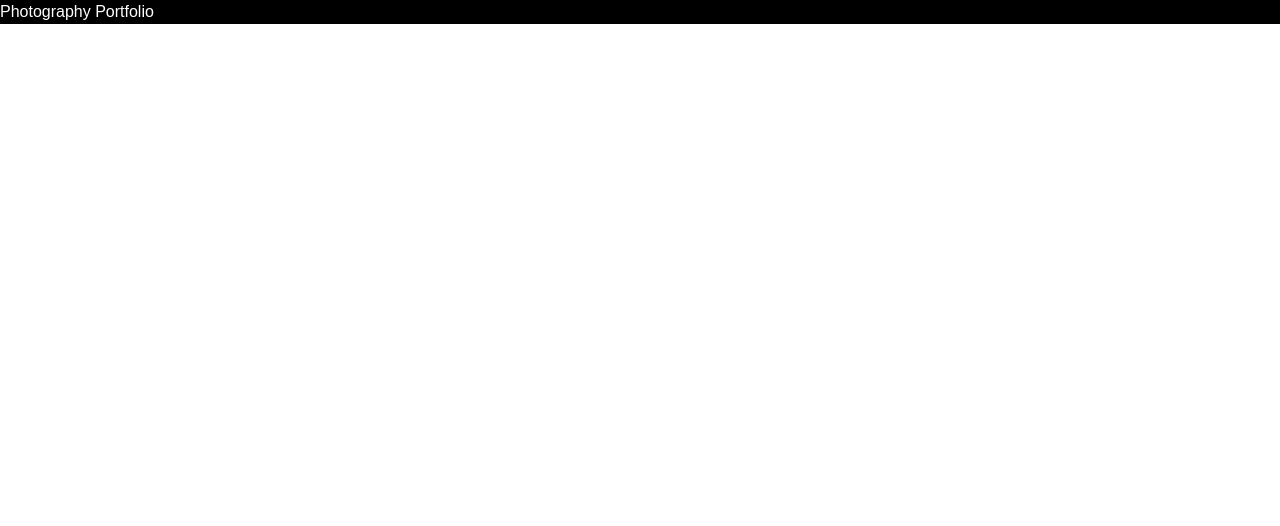
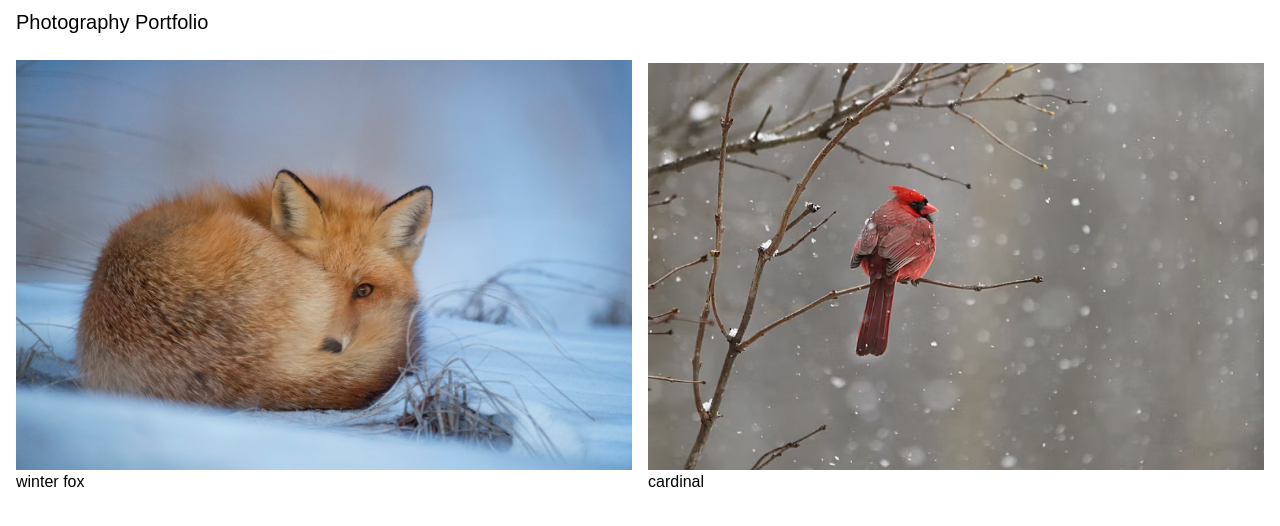
Before and after one commit to samanthacabrera/photography, a React (Vite) app: page / in a window 1280 px wide. Shown: the top 526 px of the page. Built offline with nearby package versions, Linux system fonts and the light colour scheme.

Commit message:
add basic gallery

```diff
--- a/src/App.jsx
+++ b/src/App.jsx
@@ -1,10 +1,11 @@
+import Header from "./Header";
 import Gallery from "./Gallery";
 import './App.css'
 
 function App() {
   return (
     <>
-    <h1 className="text-white bg-black">Photography Portfolio</h1>
+    <Header/>
     <Gallery/>
     </>
   )
--- a/src/Gallery.jsx
+++ b/src/Gallery.jsx
@@ -1,9 +1,19 @@
 const Gallery = () => {
-    return (
-        <div className="grid grid-cols-2 lg:gird-cols-1">
+  const images = [
+    { src: '/fox.avif', name: 'winter fox', year: '2024'},
+    { src: '/bird.avif', name: 'cardinal', year: '2024'},
+  ];
 
+  return (
+   <div className="grid grid-cols-1 lg:grid-cols-2 gap-4 p-4">
+      {images.map((image, index) => (
+        <div key={index} className="flex flex-col lg:flex-col-reverse">
+            <h2 className="text-center lg:text-left">{image.name} </h2>
+            <img src={image.src} alt={image.name} className="w-full h-auto object-cover" />
         </div>
-    )
-}
+      ))}
+    </div>
+  );
+};
 
 export default Gallery;
--- /dev/null
+++ b/src/Header.jsx
@@ -0,0 +1,9 @@
+const Header = () => {
+    return (
+        <div className="w-screen mx-4">
+            <h1 className="text-xl py-2">Photography Portfolio</h1>
+        </div>
+    )
+}
+
+export default Header;
```
Also changed, not shown: public/bird.avif (added), public/fox.avif (added).
